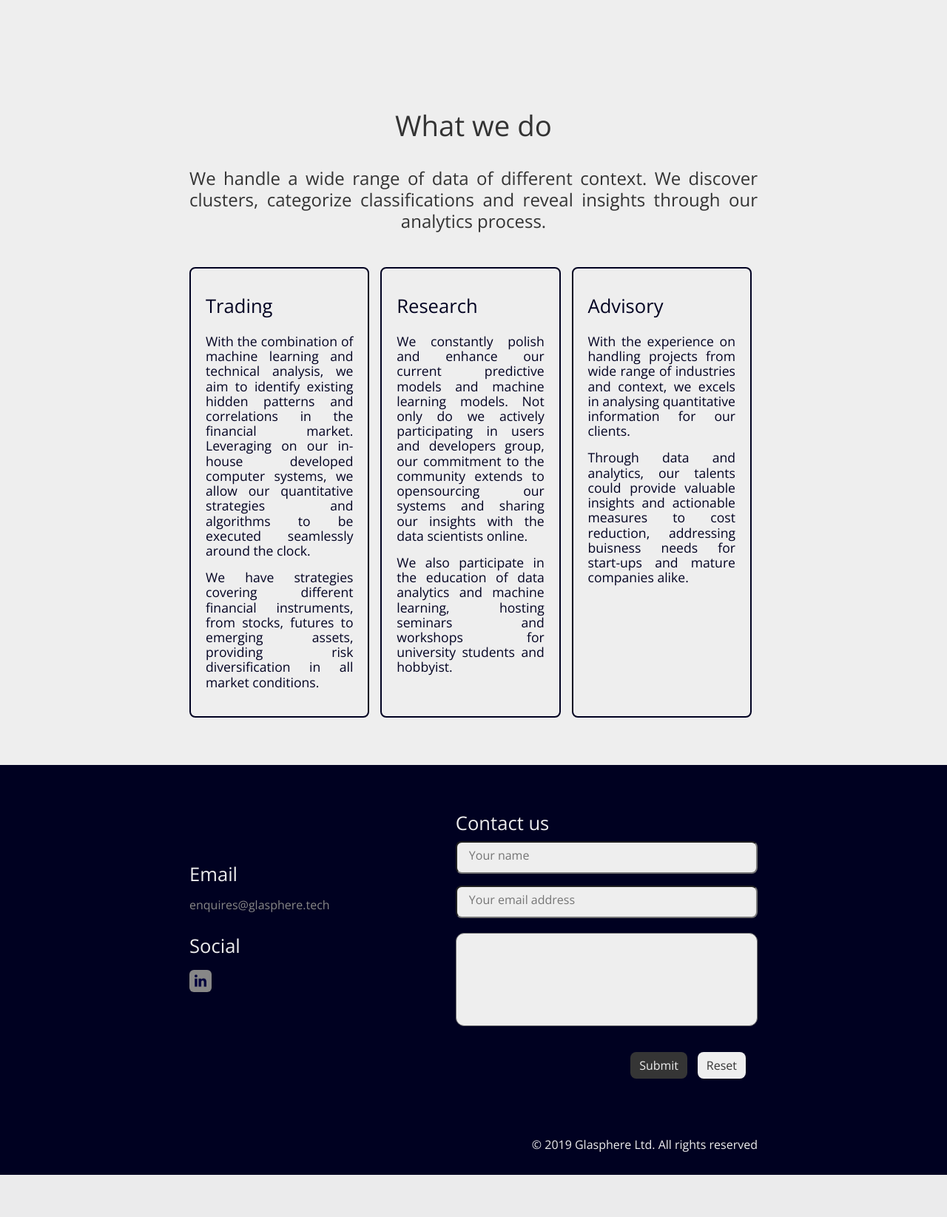
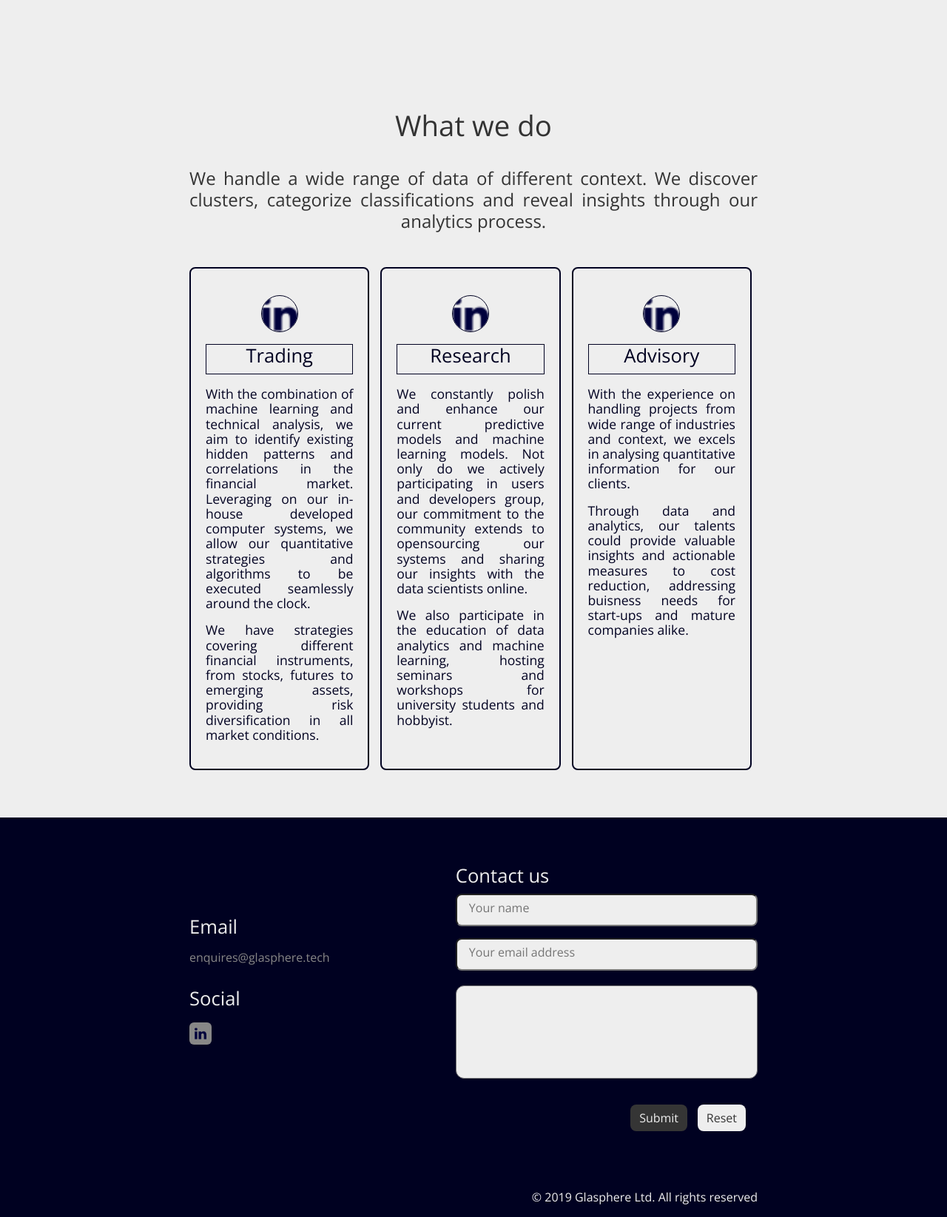
Before and after one commit to bridgelancer/glasphere-page, a Django app: page / in a window 1280 px wide. Shown: the part 801-2446 px from the top of the page at 74% size. Before the commit the page ends 2389 px from the top, so only its background shows below. Run offline with Django 3.2, Linux system fonts and the light colour scheme; some libraries are stand-ins or nearby versions.

Commit message:
Add circular icon and title rectangular bar

```diff
--- a/page/frontend/static/frontend/main.css
+++ b/page/frontend/static/frontend/main.css
@@ -15,6 +15,30 @@ body {
     max-width: 206.5px;
     max-height: 50px;
     margin-top: 5px;
+}
+
+.circle-icon {
+    text-align: center;
+}
+
+.circle-icon img {
+    height: 50px;
+    width: 50px;
+    border-radius: 50%;
+    background: #eeeeee;
+
+    border-color: #000121;
+    border-style: solid;
+    border-width: 1px;
+}
+
+.title-bar {
+    margin: 1em 0;
+    border-color: #000121;
+    border-style: solid;
+    border-width: 1px;
+    color: #000121;
+    text-align: center;
 }
 
 h3 {
--- a/page/frontend/templates/frontend/index.html
+++ b/page/frontend/templates/frontend/index.html
@@ -91,9 +91,16 @@
         <section id='cards'>
           <div class="card">
             <div class="card-body">
+
+              <div class='circle-icon'>
+                <img src='{% static 'frontend/linkedin.png' %}' alt=''>
+              </div>
+
+              <div class='title-bar'>
                 <h6>
                   Trading
                 </h6>
+              </div>
 
               <p>
                 With the combination of machine learning and technical
@@ -115,9 +122,15 @@
 
           <div class="card">
             <div class="card-body">
+              <div class='circle-icon'>
+                <img src='{% static 'frontend/linkedin.png' %}' alt=''>
+              </div>
+
+              <div class='title-bar'>
                 <h6>
                   Research
                 </h6>
+              </div>
 
               <p>
                 We constantly polish and enhance our current predictive models
@@ -134,11 +147,17 @@
             </div>
           </div>
 
-          <div class="card">
-            <div class="card-body">
+          <div class='card'>
+            <div class='card-body'>
+              <div class='circle-icon'>
+                <img src='{% static 'frontend/linkedin.png' %}' alt=''>
+              </div>
+
+              <div class='title-bar'>
                 <h6>
                   Advisory
                 </h6>
+              </div>
 
               <p>
                 With the experience on handling projects from wide range of
@@ -170,7 +189,6 @@
             <a href='https://www.linkedin.com/company/glasphere/about/' target='_blank'>
               <img src='{% static 'frontend/linkedin.png' %}' alt=''>
             </a>
-
         </div>
       </section>
 
```
Lines whose indentation alone changed are shown as unchanged.
